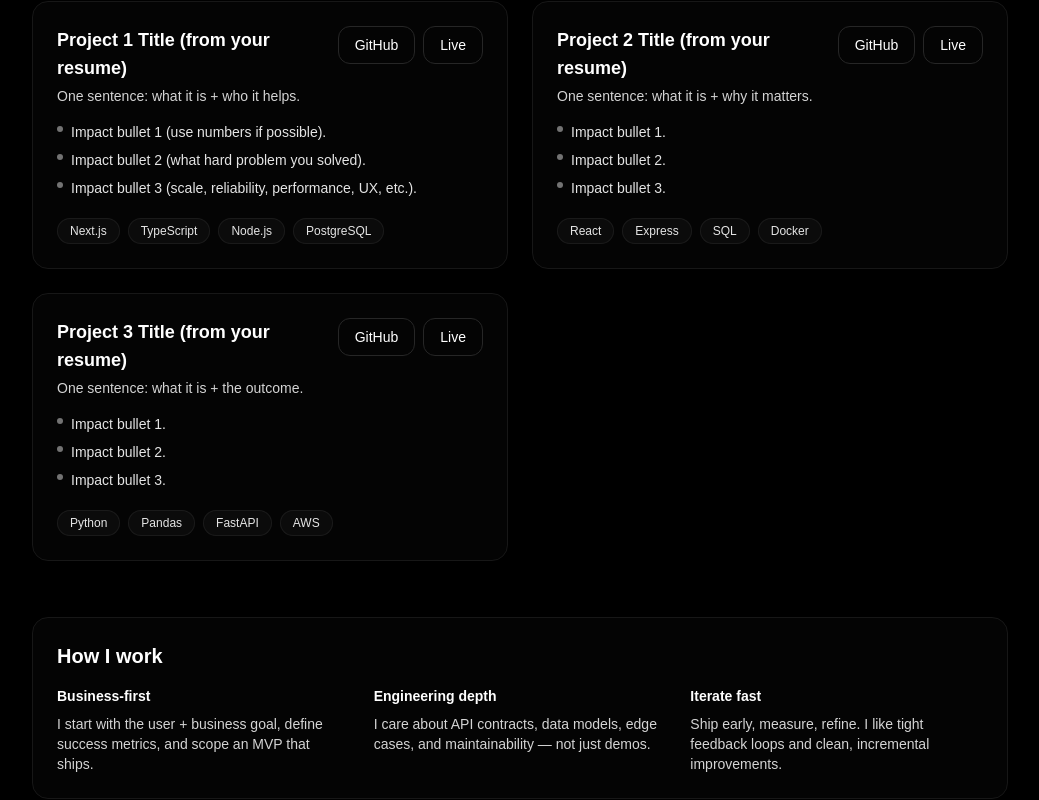
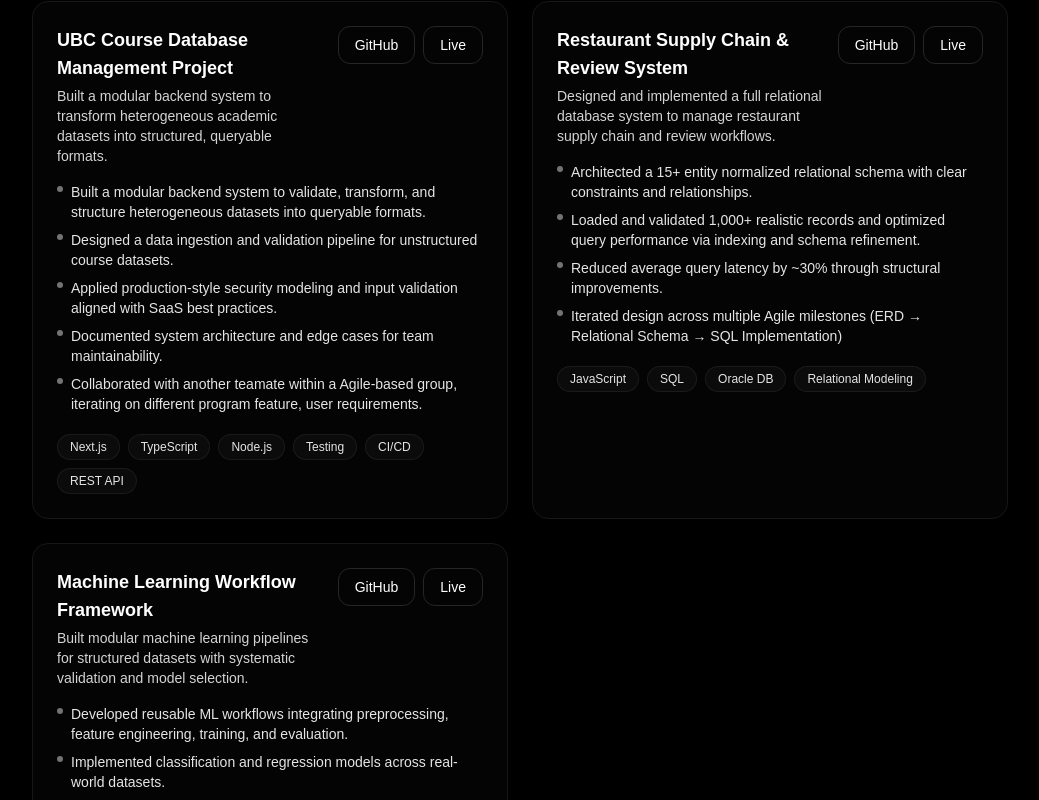
Before and after one commit to olddriver12356/DennyXHX_Profile, a Next.js app: page / in a window 1280 px wide. Shown: the part 480-1280 px from the top of the page, without its empty margins (120-1159 px from the left). Built offline with nearby package versions, Linux system fonts and the light colour scheme.

Commit message:
Filled Resume Information on the Website

```diff
--- a/app/page.tsx
+++ b/app/page.tsx
@@ -16,53 +16,56 @@ const PROFILE = {
   name: "Denny Xie",
   headline: "Business + Tech hybrid building full-stack products with measurable impact.",
   subheadline:
-    "I like turning ambiguous business problems into shipped software — clean UX, reliable APIs, and data-driven decisions.",
+    "I build data-driven systems that turn complex business requirements into reliable backend architectures and production-ready applications.",
   links: {
     email: "honghongxia.xie@gmail.com",
     github: "https://github.com/olddriver12356",
-    linkedin: "https://www.linkedin.com/in/https://www.linkedin.com/in/denny-xie-493347262/",
+    linkedin: "https://www.linkedin.com/in/denny-xie-493347262/",
     resume: "/resume.pdf",
   },
 };
 
 const PROJECTS: Project[] = [
   {
-    title: "Project 1 Title (from your resume)",
-    tagline: "One sentence: what it is + who it helps.",
+    title: "UBC Course Database Management Project",
+    tagline: "Built a modular backend system to transform heterogeneous academic datasets into structured, queryable formats.",
     impact: [
-      "Impact bullet 1 (use numbers if possible).",
-      "Impact bullet 2 (what hard problem you solved).",
-      "Impact bullet 3 (scale, reliability, performance, UX, etc.).",
+      "Built a modular backend system to validate, transform, and structure heterogeneous datasets into queryable formats.",
+      "Designed a data ingestion and validation pipeline for unstructured course datasets.",
+      "Applied production-style security modeling and input validation aligned with SaaS best practices.",
+      "Documented system architecture and edge cases for team maintainability.",
+      "Collaborated with another teamate within a Agile-based group, iterating on different program feature, user requirements."
     ],
-    tech: ["Next.js", "TypeScript", "Node.js", "PostgreSQL"],
+    tech: ["Next.js", "TypeScript", "Node.js", "Testing", "CI/CD", "REST API"],
     links: {
       github: "https://github.com/olddriver12356/REPO_LINK_1",
       live: "https://YOUR_DEMO_LINK_1",
     },
   },
   {
-    title: "Project 2 Title (from your resume)",
-    tagline: "One sentence: what it is + why it matters.",
+    title: "Restaurant Supply Chain & Review System",
+    tagline: "Designed and implemented a full relational database system to manage restaurant supply chain and review workflows.",
     impact: [
-      "Impact bullet 1.",
-      "Impact bullet 2.",
-      "Impact bullet 3.",
+      "Architected a 15+ entity normalized relational schema with clear constraints and relationships.",
+      "Loaded and validated 1,000+ realistic records and optimized query performance via indexing and schema refinement.",
+      "Reduced average query latency by ~30% through structural improvements.",
+      "Iterated design across multiple Agile milestones (ERD → Relational Schema → SQL Implementation)"
     ],
-    tech: ["React", "Express", "SQL", "Docker"],
+    tech: ["JavaScript", "SQL", "Oracle DB", "Relational Modeling"],
     links: {
       github: "https://github.com/olddriver12356/REPO_LINK_2",
       live: "https://YOUR_DEMO_LINK_2",
     },
   },
   {
-    title: "Project 3 Title (from your resume)",
-    tagline: "One sentence: what it is + the outcome.",
+    title: "Machine Learning Workflow Framework",
+    tagline: "Built modular machine learning pipelines for structured datasets with systematic validation and model selection.",
     impact: [
-      "Impact bullet 1.",
-      "Impact bullet 2.",
-      "Impact bullet 3.",
+      "Developed reusable ML workflows integrating preprocessing, feature engineering, training, and evaluation.",
+      "Implemented classification and regression models across real-world datasets.",
+      "Designed cross-validation and structured hyperparameter tuning to ensure reliable model selection.",
     ],
-    tech: ["Python", "Pandas", "FastAPI", "AWS"],
+    tech: ["Python", "Pandas", "Scikit-Learn", "Model Evaluation"],
     links: {
       github: "https://github.com/olddriver12356/REPO_LINK_3",
       live: "https://YOUR_DEMO_LINK_3",
@@ -205,21 +208,21 @@ export default function HomePage() {
           <h2 className="text-xl font-semibold">How I work</h2>
           <div className="mt-4 grid gap-6 md:grid-cols-3">
             <div>
-              <div className="text-sm font-semibold">Business-first</div>
+              <div className="text-sm font-semibold">Business-Driven Engineering</div>
               <p className="mt-2 text-sm text-neutral-300">
-                I start with the user + business goal, define success metrics, and scope an MVP that ships.
+               I translate business constraints and strategic goals into technical architectures with measurable outcomes.
               </p>
             </div>
             <div>
-              <div className="text-sm font-semibold">Engineering depth</div>
+              <div className="text-sm font-semibold">Backend & Data Focused</div>
               <p className="mt-2 text-sm text-neutral-300">
-                I care about API contracts, data models, edge cases, and maintainability — not just demos.
+               I care about schema design, API contracts, validation pipelines, and performance optimization — not just interfaces.
               </p>
             </div>
             <div>
-              <div className="text-sm font-semibold">Iterate fast</div>
+              <div className="text-sm font-semibold">Iterative & Analytical</div>
               <p className="mt-2 text-sm text-neutral-300">
-                Ship early, measure, refine. I like tight feedback loops and clean, incremental improvements.
+               From ROI modeling in investment analysis to hyperparameter tuning in ML, I build systems with measurement in mind.
               </p>
             </div>
           </div>
```
